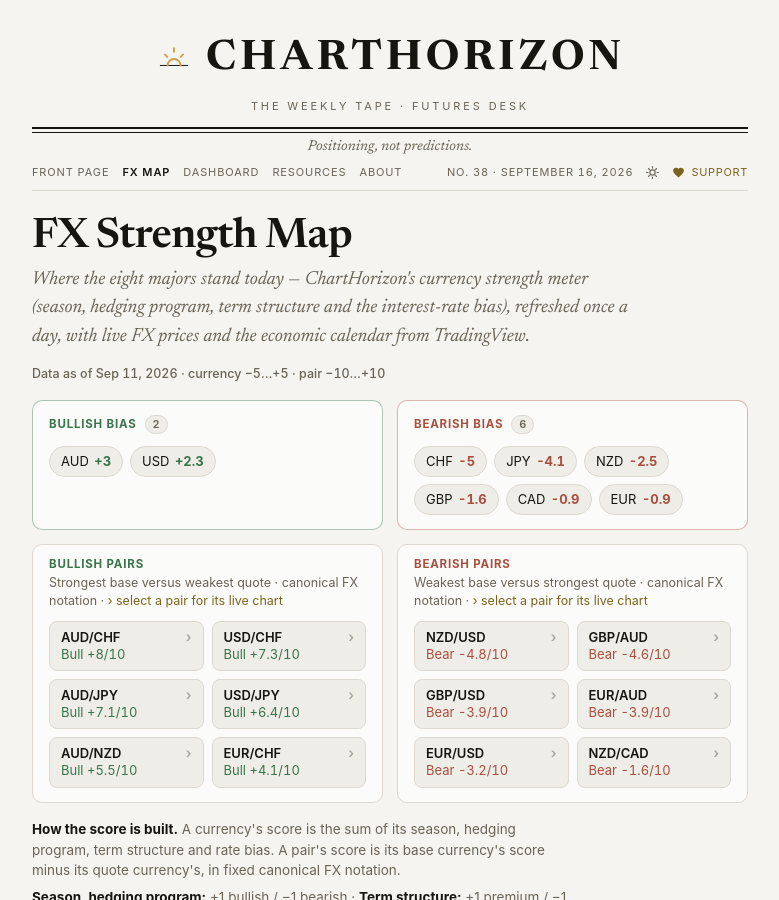
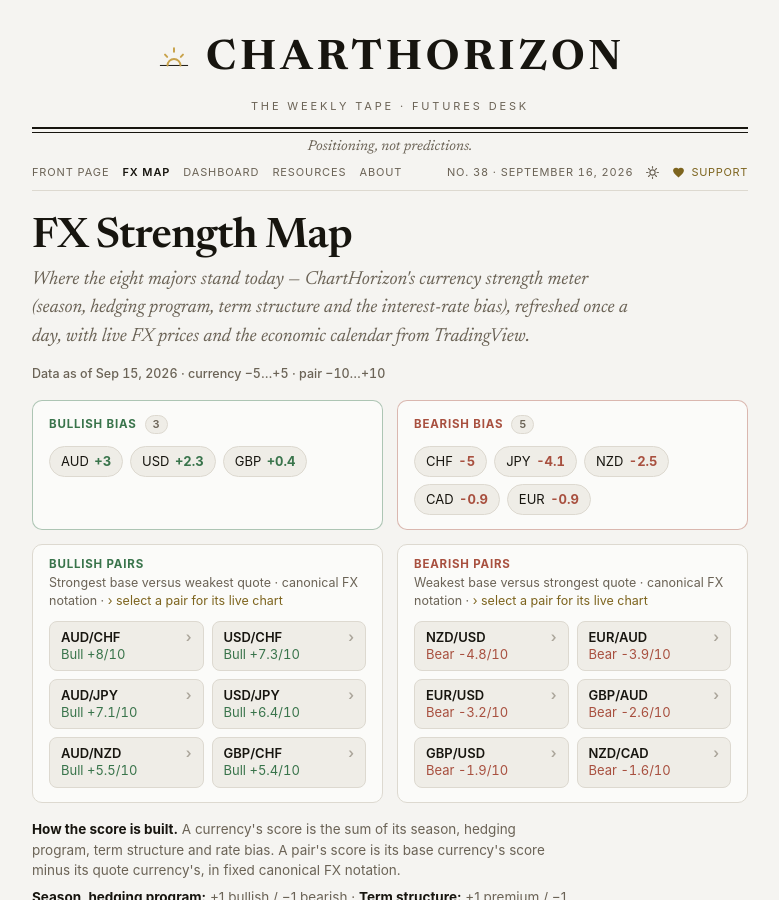
Before and after one commit to ChartHorizon/website, a Jekyll site: the page built from fx.html, in a window 1280 px wide and 900 px high. Shown: the whole window, without its empty margins (250-1029 px from the left). Built offline with Jekyll 4.4.1, drawn with Linux system fonts in a browser that asks for light colours.

Commit message:
data: FX strength snapshot Sep 15, 2026
Co-Authored-By: Claude Opus 5 <noreply@anthropic.com>
Claude-Session: https://claude.ai/code/session_01DkHnHuBULREGiiRhSGNNJr

```diff
--- a/_data/fx.json
+++ b/_data/fx.json
@@ -1,6 +1,6 @@
 {
-  "as_of": "Sep 11, 2026",
-  "generated": "2026-09-12",
+  "as_of": "Sep 15, 2026",
+  "generated": "2026-09-16",
   "max_score": 5,
   "pair_max": 10,
   "pair_threshold": 6,
@@ -15,6 +15,11 @@
       "cur": "USD",
       "score": 2.3,
       "label": "+2.3"
+    },
+    {
+      "cur": "GBP",
+      "score": 0.4,
+      "label": "+0.4"
     }
   ],
   "bearish": [
@@ -32,11 +37,6 @@
       "cur": "NZD",
       "score": -2.5,
       "label": "-2.5"
-    },
-    {
-      "cur": "GBP",
-      "score": -1.6,
-      "label": "-1.6"
     },
     {
       "cur": "CAD",
@@ -77,9 +77,9 @@
       "label": "Bull +5.5/10"
     },
     {
-      "pair": "EUR/CHF",
-      "spread": 4.1,
-      "label": "Bull +4.1/10"
+      "pair": "GBP/CHF",
+      "spread": 5.4,
+      "label": "Bull +5.4/10"
     }
   ],
   "bearish_pairs": [
@@ -87,16 +87,6 @@
       "pair": "NZD/USD",
       "spread": 4.8,
       "label": "Bear -4.8/10"
-    },
-    {
-      "pair": "GBP/AUD",
-      "spread": 4.6,
-      "label": "Bear -4.6/10"
-    },
-    {
-      "pair": "GBP/USD",
-      "spread": 3.9,
-      "label": "Bear -3.9/10"
     },
     {
       "pair": "EUR/AUD",
@@ -107,6 +97,16 @@
       "pair": "EUR/USD",
       "spread": 3.2,
       "label": "Bear -3.2/10"
+    },
+    {
+      "pair": "GBP/AUD",
+      "spread": 2.6,
+      "label": "Bear -2.6/10"
+    },
+    {
+      "pair": "GBP/USD",
+      "spread": 1.9,
+      "label": "Bear -1.9/10"
     },
     {
       "pair": "NZD/CAD",
```
